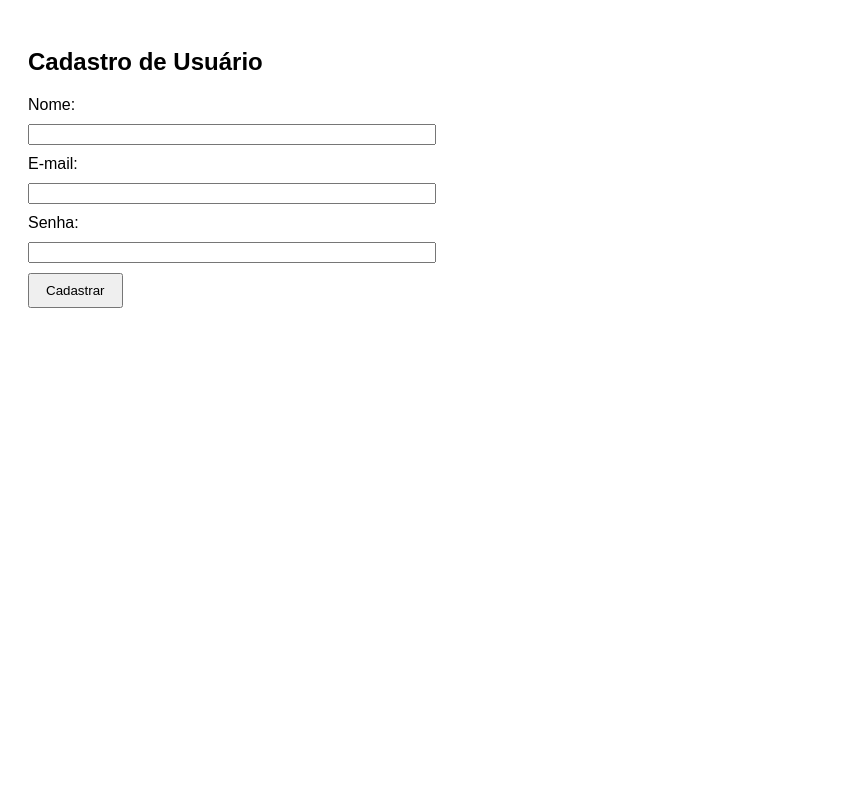
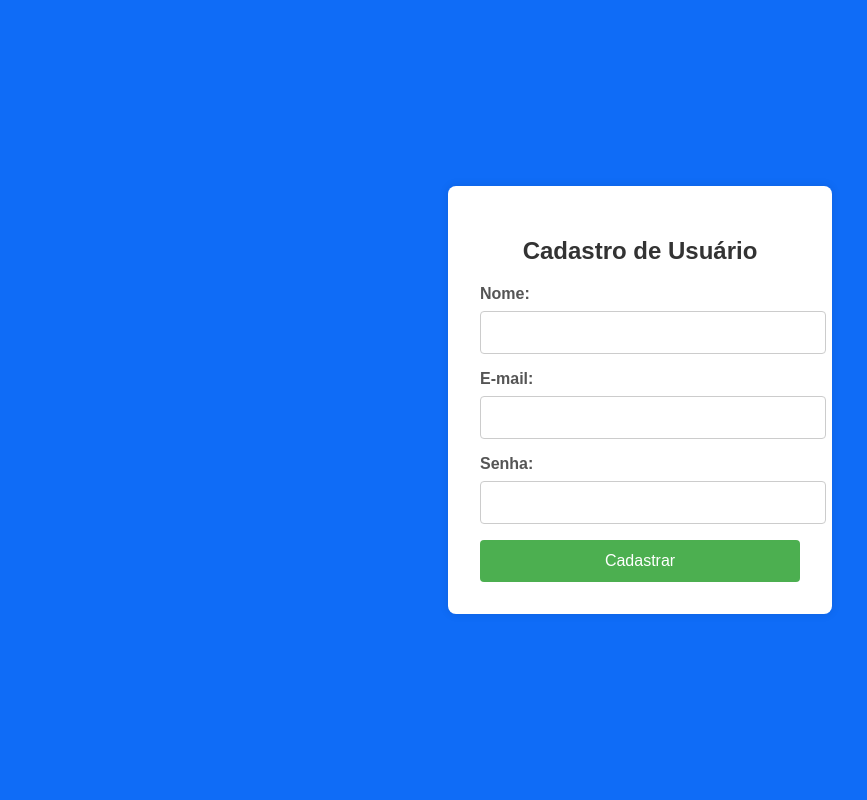
Before and after one commit to Tawlon8/Trabalho_ADS, a PHP site: page /users_cadastro.php in a window 1280 px wide. Shown: the whole page, without its empty margins (0-867 px from the left). Run offline with PHP 8.4, Linux system fonts and the light colour scheme; data that the repository does not hold is empty.

Commit message:
correção de pastas e ajustes visuais

```diff
--- a/assets/css/users_cadastro.css
+++ b/assets/css/users_cadastro.css
@@ -1,18 +1,76 @@
+/* Centralizar o formulário na tela */
 body {
-      font-family: Arial, sans-serif;
-      padding: 20px;
+    font-family: Arial, sans-serif;
+    background-color: #0f6cf7;
+    display: flex;
+    justify-content: center;
+    align-items: center;
+    height: 100vh;
+    margin: 0;
 }
 
+/* Container principal */
 form {
-      max-width: 400px;
+    background: white;
+    padding: 2rem;
+    border-radius: 8px;
+    box-shadow: 0 0 10px rgba(0, 0, 0, 0.1);
+    width: 320px;
 }
 
-label, input, select {
-      display: block;
-      width: 100%;
-      margin-bottom: 10px;
+/* Título */
+h2 {
+    text-align: center;
+    margin-bottom: 1.5rem;
+    color: #333;
 }
 
-button {
-      padding: 8px 16px;
+/* Campos de entrada */
+label {
+    display: block;
+    margin-bottom: 0.5rem;
+    font-weight: bold;
+    color: #555;
 }
+
+input[type="text"],
+input[type="email"],
+input[type="password"] {
+    width: 100%;
+    padding: 0.75rem;
+    margin-bottom: 1rem;
+    border: 1px solid #ccc;
+    border-radius: 4px;
+    font-size: 0.95rem;
+}
+
+/* Botão */
+button,
+input[type="submit"] {
+    width: 100%;
+    padding: 0.75rem;
+    background-color: #4CAF50;
+    color: white;
+    border: none;
+    border-radius: 4px;
+    font-size: 1rem;
+    cursor: pointer;
+}
+
+button:hover,
+input[type="submit"]:hover {
+    background-color: #45a049;
+}
+
+/* Mensagem de erro */
+p[style*="color: red"] {
+    background: #ffe5e5;
+    padding: 0.5rem;
+    border: 1px solid #ffb3b3;
+    border-radius: 4px;
+    color: #b30000 !important;
+}
+h2 {
+    text-align: center;
+    margin-bottom: 20px;
+}
--- a/users_cadastro.php
+++ b/users_cadastro.php
@@ -17,8 +17,8 @@ session_start();
     <p style="color: red; text-align:center;"><?php echo $_SESSION["erro_cadastro"]; unset($_SESSION["erro_cadastro"]); ?></p>
   <?php endif; ?>
 
-  <h2>Cadastro de Usuário</h2>
   <form action="processa_cadastro.php" method="POST">
+    <h2>Cadastro de Usuário</h2>
     <label for="nome">Nome:</label>
     <input type="text" name="nome" id="nome" required>
 
```
Also changed, not shown: config/db_connect.php (added, +12 -0 lines).
